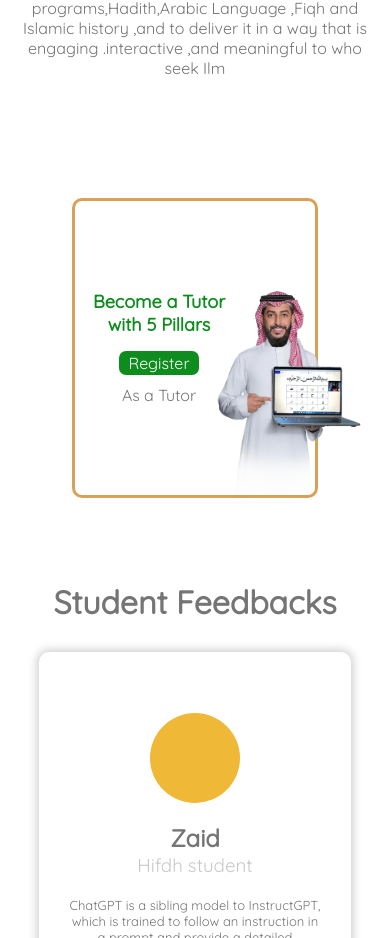
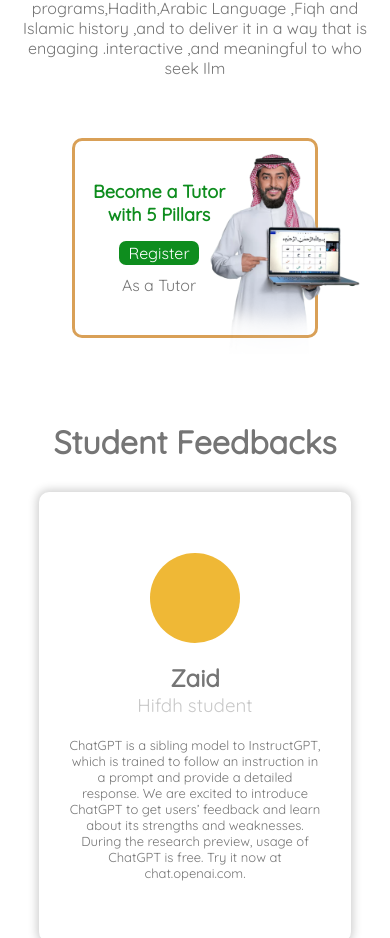
Before and after one commit to dotprods/5pillars, a React (Create React App) app in the folder client/: page / in a window 390 px wide. Shown: the part 3330-4268 px from the top of the page. Built offline with nearby package versions, Linux system fonts and the light colour scheme.

Commit message:
habibiiiiiii

```diff
--- a/client/src/Css/NewHome.css
+++ b/client/src/Css/NewHome.css
@@ -721,11 +721,12 @@ p {
 
   .tutor {
     width: 100%;
+    margin-top: 40px;
   }
   .tutor-register {
     width: 63%;
     margin: 0;
-    height: 300px;
+    height: 200px;
   }
   .tutor-text {
     margin: 0;
@@ -736,9 +737,9 @@ p {
     font-size: large;
   }
   .habibi {
-    width: 80%;
-    height: 70%;
-    top: 90px;
+    width: 200px;
+    height: 200px;
+    top: 13px;
     right: -70px;
   }
   .tutor-btn {
```
